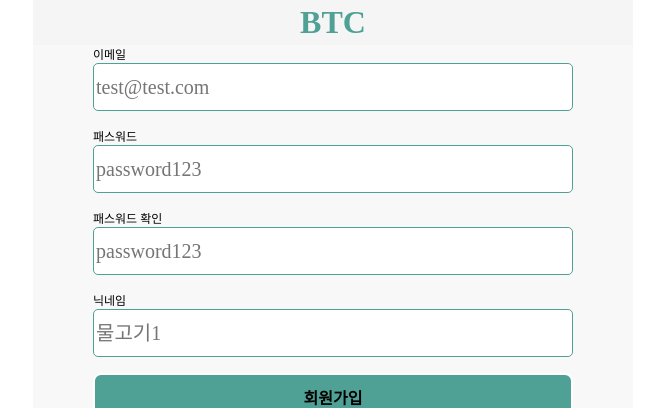
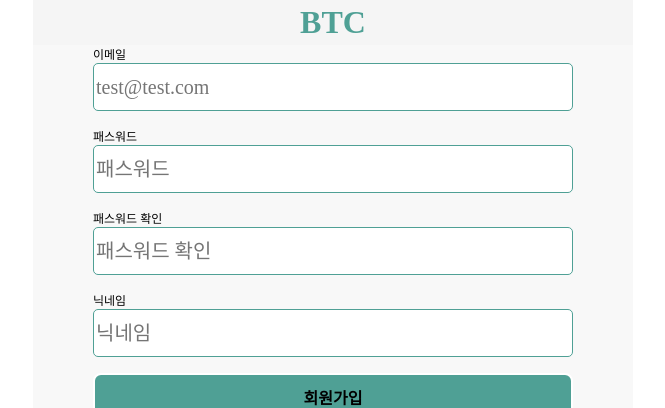
Before and after one commit to LWC421/btc_review, a Next.js app in the folder frontend/: page /user/signup in a window 1280 px wide. Shown: the top 408 px of the page, without its empty margins (307-972 px from the left). Built offline with nearby package versions, Linux system fonts and the light colour scheme; no server answers; a web font is replaced by a local one.

Commit message:
[refactor]중복코드 제거

```diff
--- a/frontend/pages/user/signup.tsx
+++ b/frontend/pages/user/signup.tsx
@@ -110,56 +110,50 @@ const Signup: NextPage = () => {
             required={true}
             value={email}
             onChange={onChangeEmail}
+            warning={!isValidEmail}
+            warningMessage="이메일 형식이 올바르지 않습니다"
           />
-          {!isValidEmail && (
-            <SignupSt.Warning>이메일 형식이 올바르지 않습니다</SignupSt.Warning>
-          )}
         </div>
         <div>
           <Input
             id="password"
             type="password"
-            placeholder="password123"
+            placeholder="패스워드"
             label="패스워드"
             maxLength={20}
             required={true}
             value={password}
             onChange={onChangePassword}
+            warning={!isValidPassword}
+            warningMessage="패스워드는 8글자 이상, 숫자와 문자를 포함해야합니다"
           />
-          {!isValidPassword && (
-            <SignupSt.Warning>
-              패스워드는 8글자 이상, 숫자와 문자를 포함해야합니다
-            </SignupSt.Warning>
-          )}
         </div>
         <div>
           <Input
             id="passwordCheck"
             type="password"
-            placeholder="password123"
+            placeholder="패스워드 확인"
             label="패스워드 확인"
             maxLength={20}
             required={true}
             value={passwordCheck}
             onChange={onChangePasswordCheck}
+            warning={!isValidPasswordCheck}
+            warningMessage="패스워드가 일치하지 않습니다"
           />
-          {!isValidPasswordCheck && (
-            <SignupSt.Warning>패스워드가 일치하지 않습니다</SignupSt.Warning>
-          )}
         </div>
         <div>
           <Input
             id="nickname"
-            placeholder="물고기1"
+            placeholder="닉네임"
             label="닉네임"
             maxLength={10}
             required={true}
             value={nickname}
             onChange={onChangeNickname}
+            warning={!isValidNickname}
+            warningMessage="닉네임은 3글자 이상이여야합니다"
           />
-          {!isValidNickname && (
-            <SignupSt.Warning>닉네임은 3글자 이상이여야합니다</SignupSt.Warning>
-          )}
         </div>
         <Button primary type="submit" loading={isLoading}>
           회원가입
```
Also changed, not shown: frontend/pages/user/login.tsx (+3 -9 lines).
